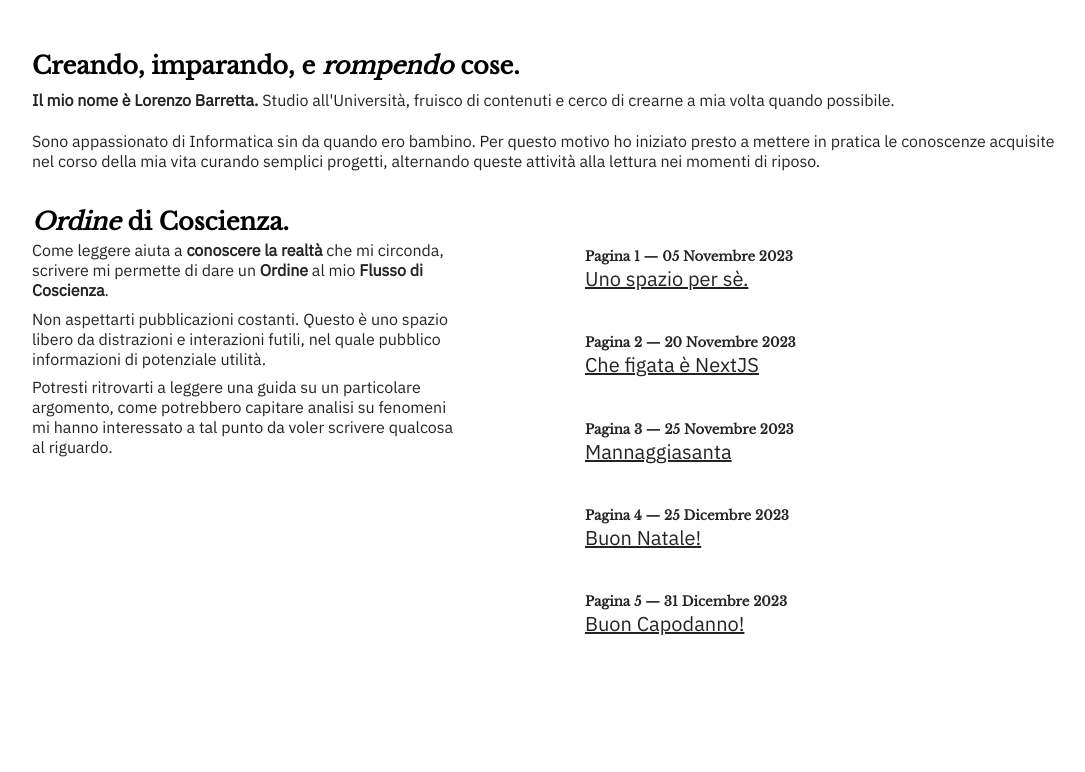
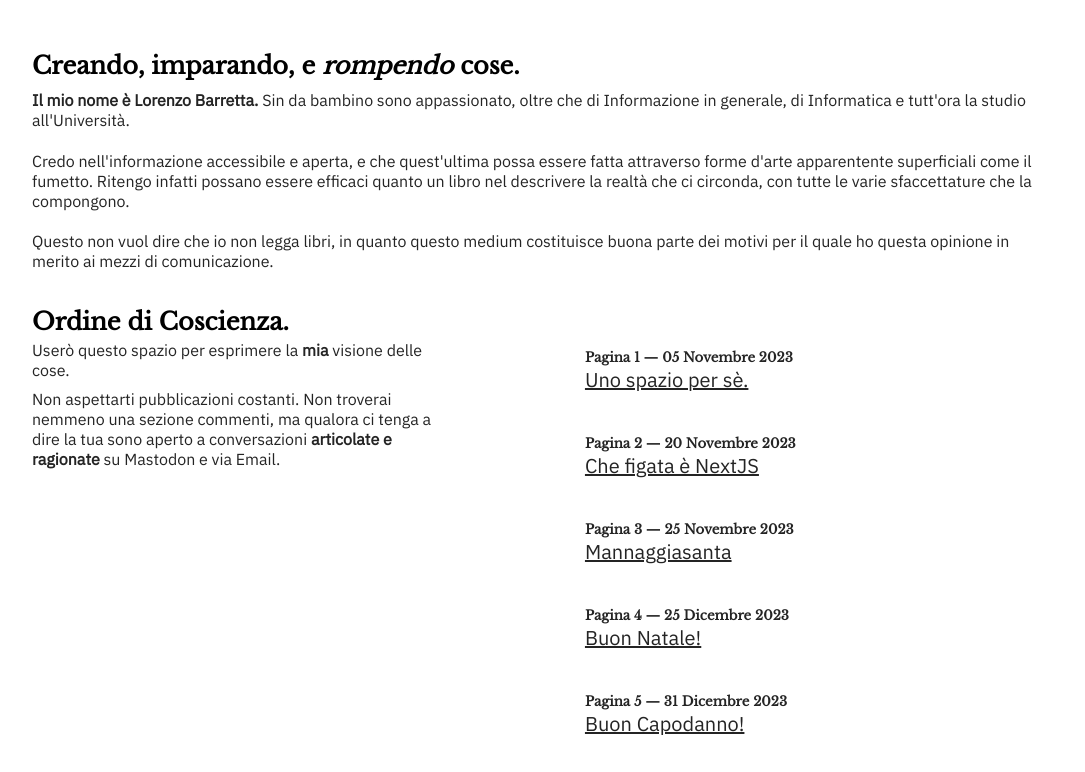
Before and after one commit to Bavuett/bavuett.com, a Next.js app: page / in a window 1280 px wide. Shown: the top 772 px of the page, without its empty margins (96-1181 px from the left). Built offline with nearby package versions, Linux system fonts and the light colour scheme.

Commit message:
✨ Updated landing.

```diff
--- a/src/app/components/posts.tsx
+++ b/src/app/components/posts.tsx
@@ -15,21 +15,13 @@ export default async function Posts() {
   return (
     <section className="posts">
       <div className="introduction">
-        <h1>
-          <i> Ordine </i> di Coscienza.
-        </h1>
+        <h2>Ordine di Coscienza.</h2>
         <p>
-          Come leggere aiuta a <b> conoscere la realtà </b> che mi circonda, scrivere mi permette di dare
-          un <b>Ordine</b> al mio <b>Flusso di Coscienza</b>.
+          Userò questo spazio per esprimere la <b>mia</b> visione delle cose.
         </p>
         <p>
-          Non aspettarti pubblicazioni costanti. Questo è uno spazio libero da distrazioni e interazioni
-          futili, nel quale pubblico informazioni di potenziale utilità.
-        </p>
-        <p>
-          Potresti ritrovarti a leggere
-          una guida su un particolare argomento, come potrebbero capitare analisi su fenomeni mi hanno
-          interessato a tal punto da voler scrivere qualcosa al riguardo.
+          Non aspettarti pubblicazioni costanti. Non troverai nemmeno una sezione commenti, ma qualora
+          ci tenga a dire la tua sono aperto a conversazioni <b>articolate e ragionate</b> su Mastodon e via Email.
         </p>
       </div>
       <div className="posts-list">
--- a/src/app/page.tsx
+++ b/src/app/page.tsx
@@ -7,13 +7,14 @@ export default function Home() {
         <section>
           <h1>Creando, imparando, e <i>rompendo</i> cose.</h1>
           <p>
-            <b> Il mio nome è Lorenzo Barretta. </b> Studio all'Università, fruisco di contenuti e
-            cerco di crearne a mia volta quando possibile.
+            <b>Il mio nome è Lorenzo Barretta.</b> Sin da bambino sono appassionato, oltre che di Informazione in generale, di Informatica e tutt'ora la studio all'Università.
           </p>
           <p>
-            Sono appassionato di Informatica sin da quando ero bambino. Per questo motivo ho
-            iniziato presto a mettere in pratica le conoscenze acquisite nel corso della mia vita
-            curando semplici progetti, alternando queste attività alla lettura nei momenti di riposo.
+            Credo nell'informazione accessibile e aperta, e che quest'ultima possa essere fatta attraverso forme d'arte apparentente superficiali come il fumetto.
+            Ritengo infatti possano essere efficaci quanto un libro nel descrivere la realtà che ci circonda, con tutte le varie sfaccettature che la compongono.
+          </p>
+          <p>
+            Questo non vuol dire che io non legga libri, in quanto questo medium costituisce buona parte dei motivi per il quale ho questa opinione in merito ai mezzi di comunicazione.
           </p>
         </section>
         <Posts />
```
